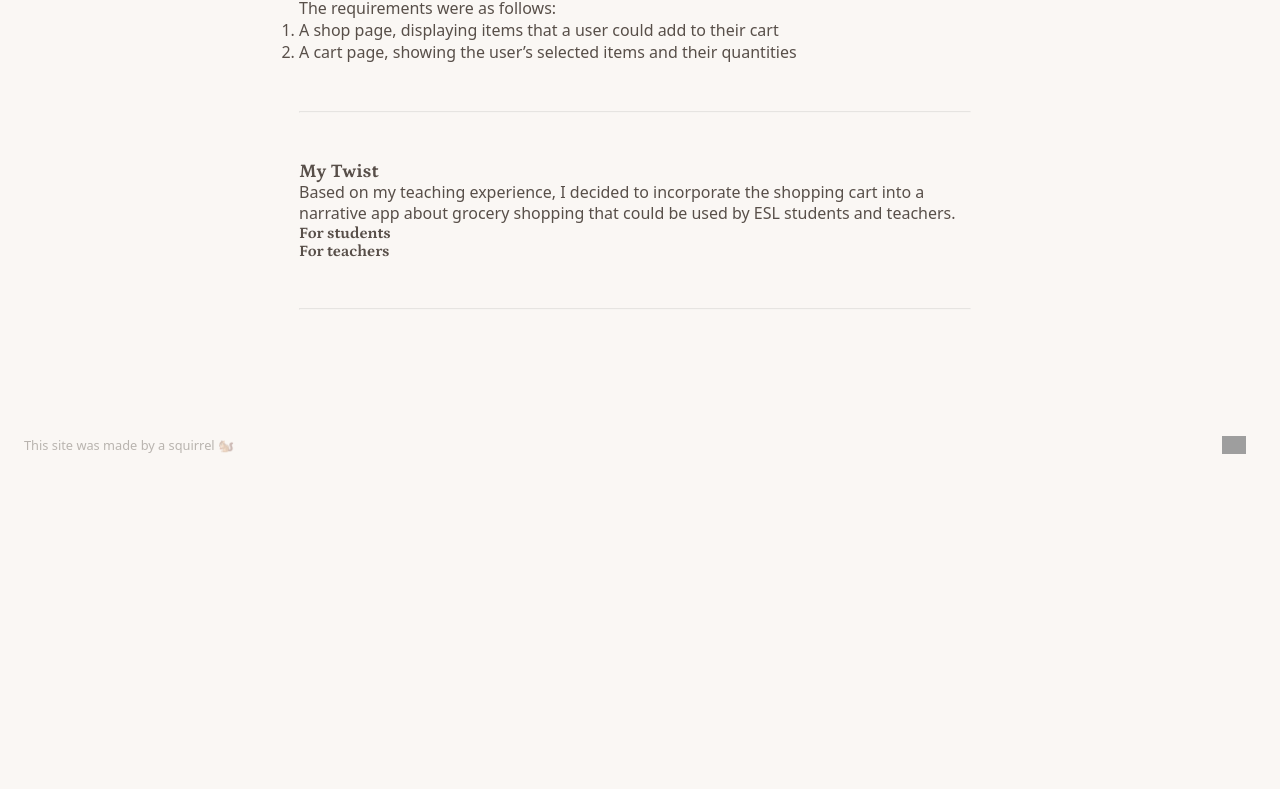
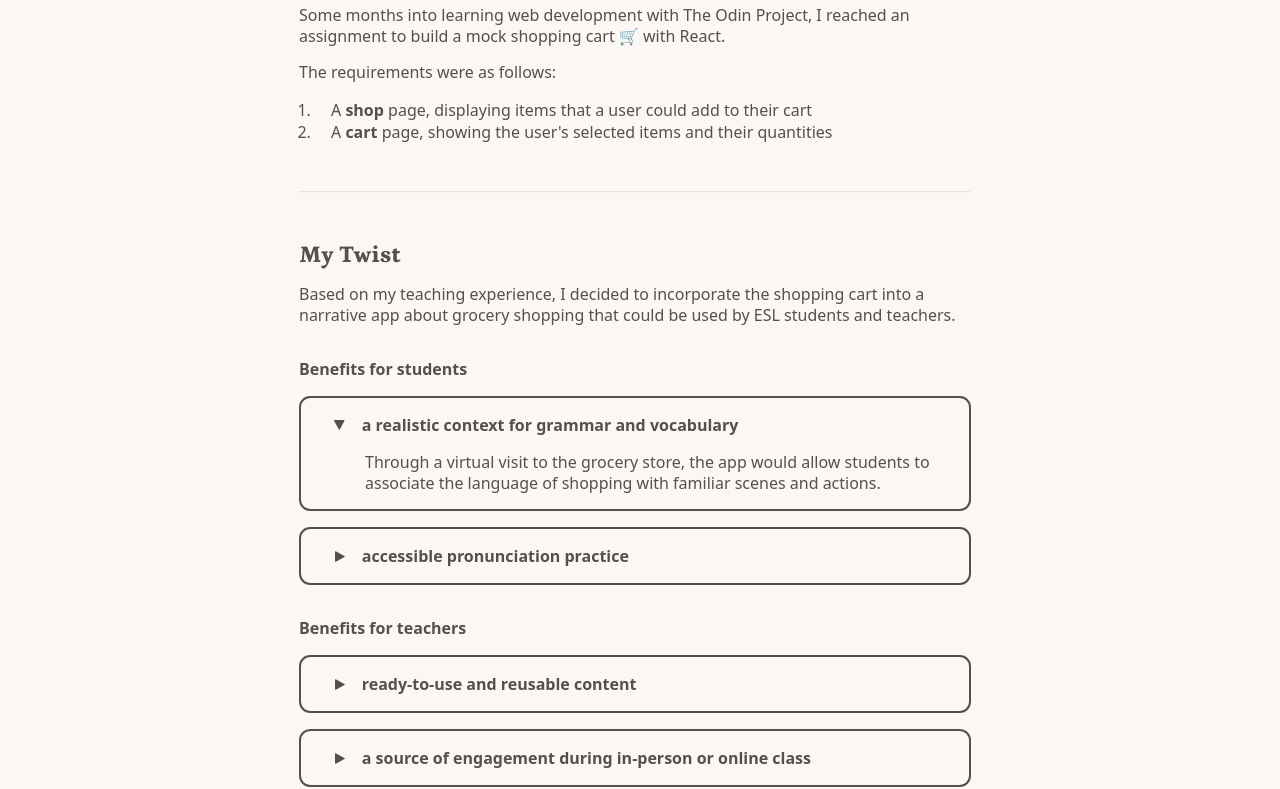
Before and after one commit to denaliazhi/portfolio-v4, a React (Vite) app: page /ESL-Grocery-Shop in a window 1280 px wide. Shown: the part 1556-2345 px from the top of the page. Before the commit the page ends 2024 px from the top, so only its background shows below. Built offline with nearby package versions, Linux system fonts and the light colour scheme; grey boxes are pictures that could not be loaded; a web font is replaced by a local one.

Commit message:
feat: project accordion

```diff
--- /dev/null
+++ b/src/components/Accordion.jsx
@@ -0,0 +1,32 @@
+import { useState } from "react";
+
+export default function Accordion({
+  startOpen,
+  heading,
+  children,
+}) {
+  const [isOpen, setOpen] = useState(
+    Boolean(startOpen)
+  );
+  const handleClick = () => {
+    setOpen(!isOpen);
+  };
+
+  return (
+    <div className="accordion">
+      <h4 className="accordion-header">
+        <button
+          onClick={handleClick}
+          className={isOpen ? "open" : null}
+        >
+          {heading}
+        </button>
+      </h4>
+      {isOpen && (
+        <div className="accordion-body">
+          {children}
+        </div>
+      )}
+    </div>
+  );
+}
--- a/src/components/Callout.jsx
+++ b/src/components/Callout.jsx
@@ -5,7 +5,7 @@ export default function Callout({
   return (
     <section class="callout">
       <div
-        className="callout-icon"
+        className="icon"
         style={{
           backgroundImage: `url('/icons/${icon}.png')`,
         }}
--- a/src/components/One-Col-Text.jsx
+++ b/src/components/One-Col-Text.jsx
@@ -1,5 +1,10 @@
-export default function OneCol({ children }) {
+export default function OneCol({ id, children }) {
   return (
-    <section class="one-col">{children}</section>
+    <section
+      id={id ? id : null}
+      className="one-col"
+    >
+      {children}
+    </section>
   );
 }
--- a/src/index.css
+++ b/src/index.css
@@ -93,6 +93,15 @@ h3 {
   background-position: center;
   background-size: contain;
   background-repeat: no-repeat;
+}
+
+/* Text Styles */
+.highlight {
+  background-color: rgb(255, 227, 190);
+}
+
+.bold {
+  font-weight: bold;
 }
 
 /* --------------- Header --------------- */
@@ -550,13 +559,14 @@ footer p:hover {
   font-size: small;
   width: max-content;
   padding: 0.3rem 0.7rem;
-  background-color: rgba(var(--brown), 0.2);
+  border: 2px solid var(--main);
   border-radius: 0.4rem;
 }
 
 /* --------------- Project Page --------------- */
 
 .project-page {
+  margin-top: 1rem;
   max-width: 42rem;
 }
 
@@ -571,6 +581,10 @@ footer p:hover {
   font-size: 3.2rem;
 }
 
+.project-page h2 {
+  font-weight: 800;
+}
+
 .project-page p {
   line-height: 1.3;
 }
@@ -582,10 +596,6 @@ footer p:hover {
 
 .project-page .tags {
   margin: 1rem 0;
-}
-
-.highlight {
-  background-color: rgb(255, 227, 190);
 }
 
 /* --------------- Carousel --------------- */
@@ -640,18 +650,19 @@ footer p:hover {
   border-radius: var(--rounded);
 
   display: flex;
-  gap: 2rem;
+  gap: 1.5rem;
 }
 
-.callout-icon {
+.callout .icon {
   flex: 1;
-  height: 4rem;
-  width: 4rem;
+  height: 3.5rem;
+  width: 3.5rem;
   margin-top: -0.4rem;
+}
 
-  background-size: contain;
-  background-repeat: no-repeat;
-  background-position: center;
+.callout h3 {
+  font-family: var(--sans-serif);
+  font-weight: 600;
 }
 
 .callout-content {
@@ -661,8 +672,64 @@ footer p:hover {
   gap: 1rem;
 }
 
-/* --------------- Two column --------------- */
+/* --------------- Accordion --------------- */
+.accordion {
+  padding: 1rem 2rem;
+  border: 2px solid var(--main);
+  border-radius: var(--rounded);
+}
 
+.accordion button {
+  font-family: var(--sans-serif);
+  font-size: medium;
+  font-weight: 600;
+  color: var(--main);
+
+  display: flex;
+  gap: 1rem;
+  align-items: center;
+
+  cursor: pointer;
+}
+
+.accordion button::before {
+  content: "";
+  display: inline-block;
+  height: 0.8rem;
+  width: 0.8rem;
+  background-image: url("/icons/play.png");
+  background-size: contain;
+  background-repeat: no-repeat;
+  background-position: center;
+
+  transition: transform 100ms ease-in-out;
+}
+
+.accordion button.open::before {
+  transform: rotate(90deg);
+}
+
+.accordion-body {
+  margin-top: 1rem;
+  padding-left: 2rem;
+
+  display: flex;
+  gap: 1rem;
+}
+
+/* --------------- One Column --------------- */
+.one-col {
+  display: flex;
+  gap: 1rem;
+  flex-direction: column;
+}
+
+.one-col li {
+  margin-left: 1rem;
+  padding-left: 1rem;
+}
+
+/* --------------- Two Column --------------- */
 .two-col {
   display: flex;
   gap: 3rem;
@@ -699,6 +766,14 @@ footer p:hover {
   background-size: cover;
   background-repeat: no-repeat;
   background-position: center;
+}
+
+/* --------------- Project Page: Grocery App --------------- */
+#grocery-twist h3 {
+  margin-top: 1rem;
+  font-family: var(--sans-serif);
+  font-weight: bold;
+  font-size: medium;
 }
 
 /* --------------- MEDIUM SIZE DEVICE --------------- */
--- a/src/pages/Project-Grocery-App.jsx
+++ b/src/pages/Project-Grocery-App.jsx
@@ -5,12 +5,13 @@ import { projects } from "../data/projects-data";
 import Callout from "../components/Callout";
 import TwoCol from "../components/Two-Col-Text-Image";
 import OneCol from "../components/One-Col-Text";
+import Accordion from "../components/Accordion";
 
 export default function GroceryApp() {
   const project = projects.groceryShop;
 
   return (
-    <PageTemplate className="project-page">
+    <PageTemplate className="grocery-app project-page">
       <article>
         <ProjectHeader
           title={project.title}
@@ -25,9 +26,9 @@ export default function GroceryApp() {
           icon="lightbulb"
           content={{
             heading:
-              "In a country where you don’t know the language, how do you shop for groceries?",
+              "In a country where you don't know the language, how do you shop for groceries?",
             body: [
-              "If you can’t figure out the store layout, can’t read the signs, and can’t ask for help, an everyday activity might feel like a challenge.",
+              "If you can't figure out the store layout, can't read the signs, and can't ask for help, an everyday activity might feel like a challenge.",
             ],
           }}
         />
@@ -55,7 +56,7 @@ export default function GroceryApp() {
             Early on, I sensed their doubt and
             frustration as they tried to learn a
             new language.{" "}
-            <span class="highlight">
+            <span className="highlight">
               Connecting our lessons to their
               everyday lives was crucial
             </span>{" "}
@@ -77,23 +78,25 @@ export default function GroceryApp() {
             Some months into learning web
             development with The Odin Project, I
             reached an assignment to build a mock
-            shopping cart with React.{" "}
+            shopping cart 🛒 with React.{" "}
           </p>
           <p>The requirements were as follows:</p>
           <ol>
             <li>
-              A shop page, displaying items that a
-              user could add to their cart
+              A <span className="bold">shop</span>{" "}
+              page, displaying items that a user
+              could add to their cart
             </li>
             <li>
-              A cart page, showing the user’s
-              selected items and their quantities
+              A <span className="bold">cart</span>{" "}
+              page, showing the user's selected
+              items and their quantities
             </li>
           </ol>
         </OneCol>
         <hr />
-        <OneCol>
-          <h3>My Twist</h3>
+        <OneCol id="grocery-twist">
+          <h2>My Twist</h2>
           <p>
             Based on my teaching experience, I
             decided to incorporate the shopping
@@ -101,8 +104,53 @@ export default function GroceryApp() {
             grocery shopping that could be used by
             ESL students and teachers.
           </p>
-          <h4>For students</h4>
-          <h4>For teachers</h4>
+          <h3>Benefits for students</h3>
+          <Accordion
+            startOpen={true}
+            heading="a realistic context for grammar and vocabulary"
+          >
+            <p>
+              Through a virtual visit to the
+              grocery store, the app would allow
+              students to associate the language
+              of shopping with familiar scenes and
+              actions.
+            </p>
+          </Accordion>
+          <Accordion
+            startOpen={false}
+            heading="accessible pronunciation practice"
+          >
+            <p>
+              Event-based audio narration would
+              help students practice their
+              pronunciation outside of class,
+              where they often aren't around
+              English speakers.
+            </p>
+          </Accordion>
+          <h3>Benefits for teachers</h3>{" "}
+          <Accordion
+            startOpen={false}
+            heading="ready-to-use and reusable content"
+          >
+            <p>
+              Teachers wouldn't need to prepare a
+              lesson about grocery shopping from
+              scratch. They'd save the time and
+              effort required to set scene in the
+              classroom.
+            </p>
+          </Accordion>
+          <Accordion
+            startOpen={false}
+            heading="a source of engagement during in-person or online class"
+          >
+            This app would allow students to
+            interact with the content in a way
+            that's difficult to achieve through
+            other means.
+          </Accordion>
         </OneCol>
         <hr />
       </article>
```
